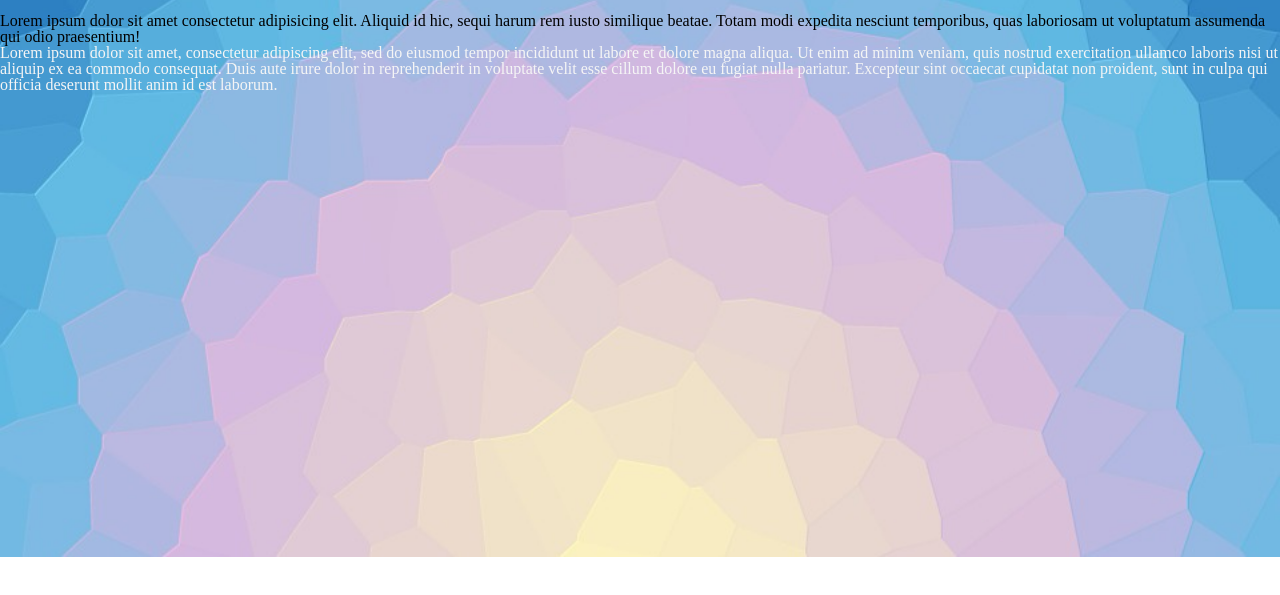
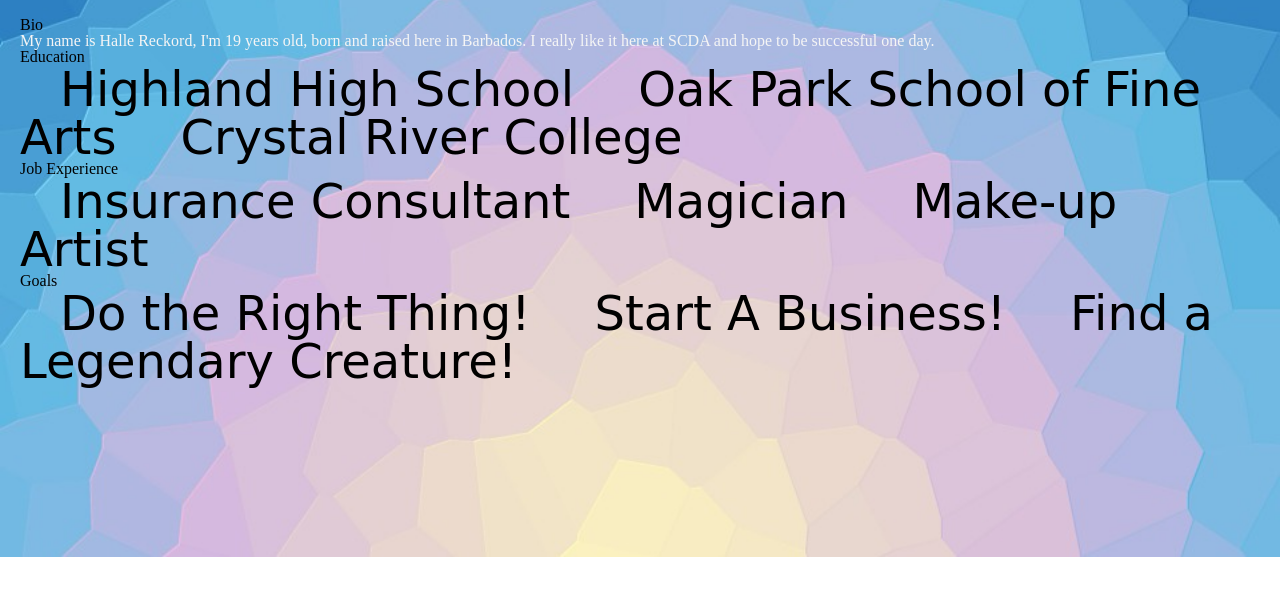
Before and after one commit to Seylavie/201---About-me, a plain HTML site: page index.html in a window 1280 px wide. Shown: the part 163-758 px from the top of the page. Drawn offline with Linux system fonts and the light colour scheme; a web font is replaced by a local one.

Commit message:
Added Bio and Portfolio

```diff
--- a/css/style.css
+++ b/css/style.css
@@ -63,3 +63,6 @@ body {
 P {
   color: whitesmoke;
 }
+main {
+  margin: 20px;
+}
--- a/index.html
+++ b/index.html
@@ -1,5 +1,6 @@
 <!DOCTYPE html>
 <html>
+
 <head>
   <title>About Me</title>
   <meta name="viewport" content="width=device-width, initial-scale=1" />
@@ -7,6 +8,7 @@
   <link href="css/style.css" rel="stylesheet" />
 
 </head>
+
 <body>
   <header>
     <h1>About Me</h1>
@@ -14,23 +16,38 @@
       <ul>
         <li><a href="guessing-game.html">Guessing Game</a></li>
         <li><a href="portfolio.html">Portfolio</a></li>
+
       </ul>
     </nav>
   </header>
+  <main>
+    <h2>Bio</h2>
+    <p>
+      My name is Halle Reckord, I'm 19 years old, born and raised here in Barbados. I really like it here at SCDA and
+      hope to be successful one day.
+    </p>
+    <h2>Education</h2>
+    <ul>
+      <li class="bio">Highland High School</li>
+      <li class="bio">Oak Park School of Fine Arts</li>
+      <li class="bio">Crystal River College</li>
 
-        <article>
-          <figure>
-            <img src="" alt="" />
-          <figcaption>Lorem ipsum dolor sit amet consectetur adipisicing elit. Aliquid id hic, sequi harum rem iusto similique beatae. Totam modi expedita nesciunt temporibus, quas laboriosam ut voluptatum assumenda qui odio praesentium!
-          </figcaption>
-           </figure>
-        <hgroup>
-          <h2></h2>
-          <h3></h3>
-        </hgroup>
-        <p>Lorem ipsum dolor sit amet, consectetur adipiscing elit, sed do eiusmod tempor incididunt ut labore et dolore magna aliqua. Ut enim ad minim veniam, quis nostrud exercitation ullamco laboris nisi ut aliquip ex ea commodo consequat. Duis aute irure dolor in reprehenderit in voluptate velit esse cillum dolore eu fugiat nulla pariatur. Excepteur sint occaecat cupidatat non proident, sunt in culpa qui officia deserunt mollit anim id est laborum.</p>
-        </article>
-    </section>
+    </ul>
+    <h2>Job Experience</h2>
+      <ul>
+        <li class="bio">Insurance Consultant</li>
+        <li class="bio">Magician</li>
+        <li class="bio">Make-up Artist</li>
+      </ul>
+        <h2>Goals</h2>
+          <ul>
+          <li class="bio">Do the Right Thing!</li>
+          <li class="bio">Start A Business!</li>
+          <li class="bio">Find a Legendary Creature!</li>
+          </ul>
+  </main>
+
   <script>"js/app.js"</script>
 </body>
+
 </html>
```
Also changed, not shown: js/app.js (+5 -3 lines), portfolio.html (+4 -1 lines). Lines whose indentation alone changed are shown as unchanged.
